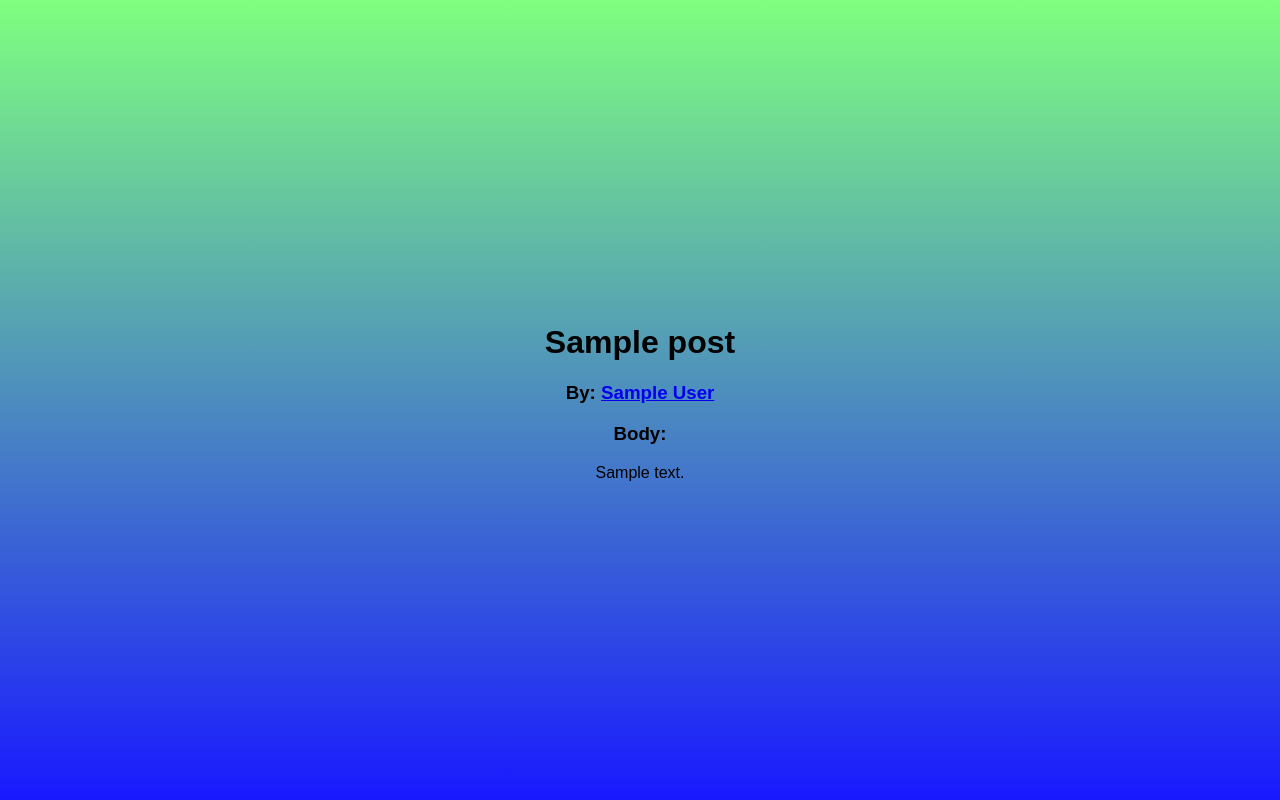
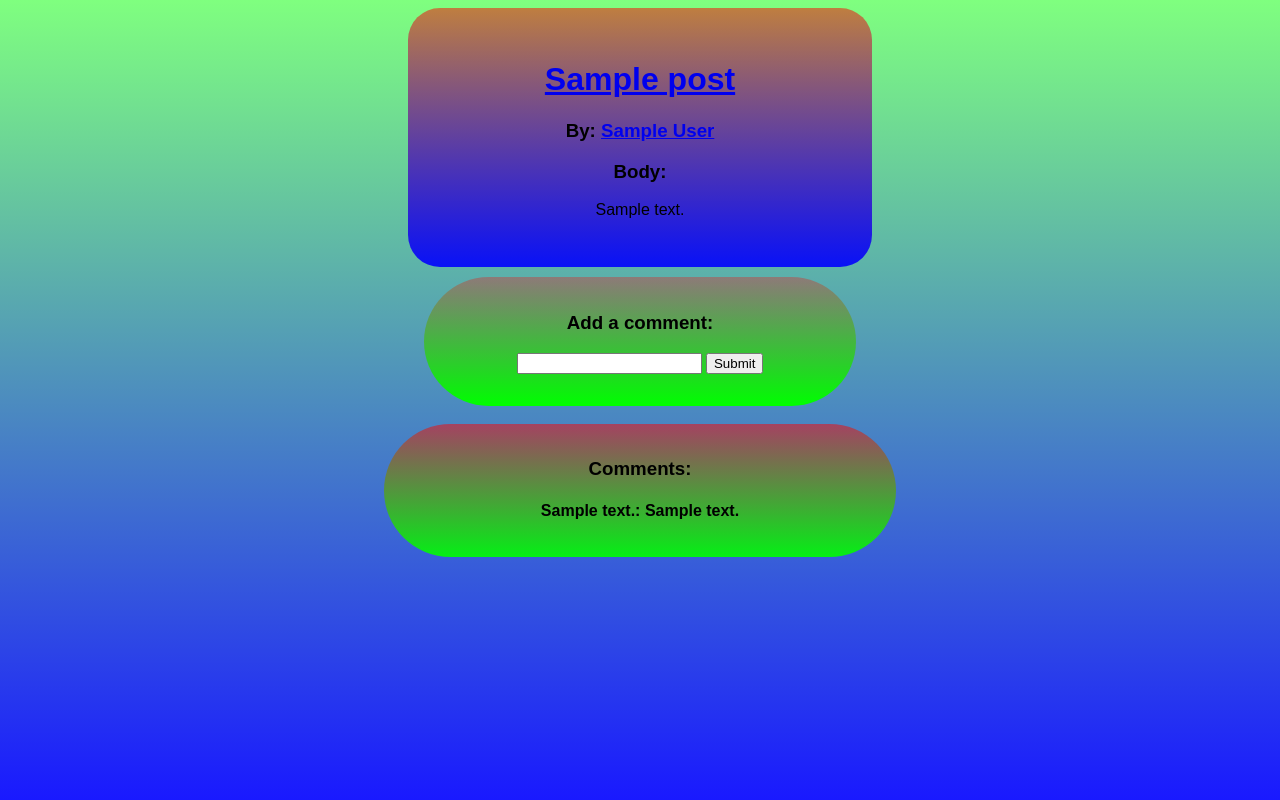
Before and after one commit to TechStudent10/TwitterClone, a Flask app: template templates/post.html in a window 1280 px wide. Run offline with Flask 2, Linux system fonts and the light colour scheme; the template is opened without the code that fills it: most values are stand-ins (such as "Sample title", 1, 10 or a date in 2020).

Commit message:
Day 2's work

```diff
--- a/api.py
+++ b/api.py
@@ -3,8 +3,30 @@
 import randomCode
 
 api = Blueprint("API Views", __name__)
-users = {}
-posts = {}
+users = {
+	"Post Bot": {
+		"username": "Post Bot",
+		"password": "admin",
+		"user_id": "PostBotAdminLol",
+	}
+}
+posts = {
+	"Post Bot": {
+		"WelcomeToPostBot": {
+			'name': "I am Post Bot.",
+			'author': "Post Bot",
+			'body': "I am Post Bot! I am basically the TwitterClone admin. Please don't comment on any posts!",
+			'comments': {
+				"Comment1": {
+					"unique_id": "Comment1",
+					"commenter": "Post Bot",
+					"comment": "Don't comment!"
+				}
+			},
+			'unique_id': "WelcomeToPostBot"
+		}
+	}
+}
 
 def generateSessionKey(length=6):
 	session_key = randomCode.generate(length)
@@ -16,6 +38,12 @@
 def signup():
 	username = request.form.get('username')
 	password = request.form.get('password')
+
+	'''
+	user = User(username=username, password=password)
+	db.session.add(user)
+	db.session.commit()
+	'''
 
 	user = {
 		"username": username,
@@ -35,6 +63,16 @@
 	username = form.get('username')
 	password = form.get('password')
 
+	'''
+	users = User.query.filter_by(username=username, password=password).all()
+	if len(users) <= 0:
+		return "User doesn't exist".
+	else:
+		user = User.query.filter_by(username=username, password=password).first()
+		session['current_user'] = user
+		return redirect(url_for("User Views.userPage", user_id=user.id, session_id=user.id))
+
+	'''
 	if username in users:
 		session['current_user'] = users[username]
 		users[username]['user_id'] = session['session_key']
@@ -53,6 +91,7 @@
 		'name': name,
 		'author': session['current_user']['username'],
 		'body': body,
+		'comments': {},
 		'unique_id': key
 	}
 
@@ -87,4 +126,38 @@
 
 	if post_id in posts[user_id]:
 		return posts[user_id][post_id]
-	return "", 404
+	return {
+		'name': "404: Post Not Found",
+		'author': "Post Bot",
+		'body': "This post was not found. Maybe reload the post. See if it pops up.",
+		'comments': {},
+		'unique_id': "404PostNotFound"
+	}, 404
+
+@api.route("/insertComment", methods=['POST'])
+def insertComment():
+	form = request.form
+
+	post_id = form.get('post_id')
+	username = form.get('username')
+	comment = form.get('comment')
+	poster = form.get('poster')
+
+	if poster in users:
+		if post_id in posts[poster]:
+			code = randomCode.generate()
+			posts[poster][post_id]['comments'][code] = {"unique_id": code, "commenter": username, "comment": comment}
+			return redirect(url_for('User Views.showPost', user_id=username, post_id=post_id, author=poster))
+	return '', 404
+
+@api.route("/getComments", methods=['POST'])
+def getComments():
+	form = request.form
+
+	poster = form.get('poster')
+	post_id = form.get('post_id')
+
+	if poster in users:
+		if post_id in posts[poster]:
+			return posts[poster][post_id]['comments']
+	return {"unique_id": "PostNotFound", "commenter": "Post Bot", "comment": "Comment Error"}
--- a/app.py
+++ b/app.py
@@ -1,16 +1,31 @@
 from flask import Flask, render_template, session, request, redirect, url_for
 from models import User, Post, Comment
+from flask_sqlalchemy import SQLAlchemy
 
 from userViews import user
 from api import api
 
 import randomCode
 import requests
+import datetime
 
 app = Flask(__name__)
 app.secret_key = "1234"
 app.register_blueprint(user)
 app.register_blueprint(api, url_prefix="/api")
+
+'''
+app.config['SQLALCHEMY_TRACK_MODIFICATIONS'] = False
+app.config['SQLALCHEMY_DATABASE_URI'] = 'sqlite:///db.sqlite3'
+
+db = SQLAlchemy(app)
+
+class User(db.Model):
+	id = db.Column(db.Integer, primary_key=True)
+	username = db.Column(db.String(50))
+	password = db.Column(db.String(50))
+	date_created = db.Column(db.DateTime, default=datetime.datetime.now)
+'''
 
 # Stuff That Should Be Executed Before Rendering
 def STSBEBR():
--- a/static/css/main.css
+++ b/static/css/main.css
@@ -4,4 +4,5 @@
 		rgba(0, 0, 255, 0.9)
 	);
 	font-family: sans-serif;
+	text-align: center;
 }
--- a/static/css/post.css
+++ b/static/css/post.css
@@ -6,4 +6,32 @@
 
 .post {
 	text-align: center;
+	background: linear-gradient(rgba(255,0,0,0.5), rgba(0,0,255,0.9));
+	border-radius: 2rem;
+	width: 25rem;
+	padding: 2rem;
+	color: black;
 }
+
+.commentHistory {
+	background: linear-gradient(rgba(255,0,0,0.5), rgba(0,255,0,0.9));
+	border-radius: 10rem;
+	width: 30rem;
+	text-align: center;
+	padding: 1rem;
+	margin: 0 auto;
+}
+
+.insertComment {
+	background: linear-gradient(rgba(255,0,0,0.3), rgba(0,255,0,1));
+	border-radius: 10rem;
+	width: 25rem;
+	text-align: center;
+	padding: 1rem;
+	margin: 0 auto;
+}
+
+.comments {
+	text-align: center;
+	padding: 10px;
+}
--- a/templates/post.html
+++ b/templates/post.html
@@ -7,15 +7,36 @@
 			<title>{{post.name}}</title>
 			<link rel="stylesheet" type="text/css" href="{{ url_for('static', filename='css/post.css') }}" />
 		</head>
-		<body class="bodyCenter">
+		<body>
+			<div class="bodyCenter">
 				<div class="post">
-				<h1>{{post.name}}</h1>
+					<h1><a href="/user/{{post.author}}/post/{{post.unique_id}}">{{post.name}}</a></h1>
 					<h3>By: <a href="/user/{{post.author}}">{{post.author}}</a></h3>
 					<h3>Body:</h3>
 					<p>
 						{{post.body}}
 					</p>
 				</div>
+			</div>
+			<div class="comments">
+				<div class="insertComment">
+					<h3>Add a comment:</h3>
+					<form method="POST" action="/api/insertComment">
+						<input type="text" name="comment" id="comment" class="comment" />
+						<input type="hidden" name="username" value="{{user_id}}" />
+						<input type="hidden" name="post_id" value="{{post.unique_id}}" />
+						<input type="hidden" name="poster" value="{{author if author else post.author}}">
+						<input type="submit" name="submit" />
+					</form>
+				</div>
+				<br>
+				<div class="commentHistory">
+					<h3>Comments:</h3>
+					{% for comment in comments %}
+						<h4>{{comments[comment].commenter}}: {{comments[comment].comment}}</h4>
+					{% endfor %}
+				</div>
+			</div>
 		</body>
 	</html>
 {% endblock %}
```
Also changed, not shown: templates/posts.html (added, +26 -0 lines), userViews.py (+25 -4 lines). Lines whose indentation alone changed are shown as unchanged.
